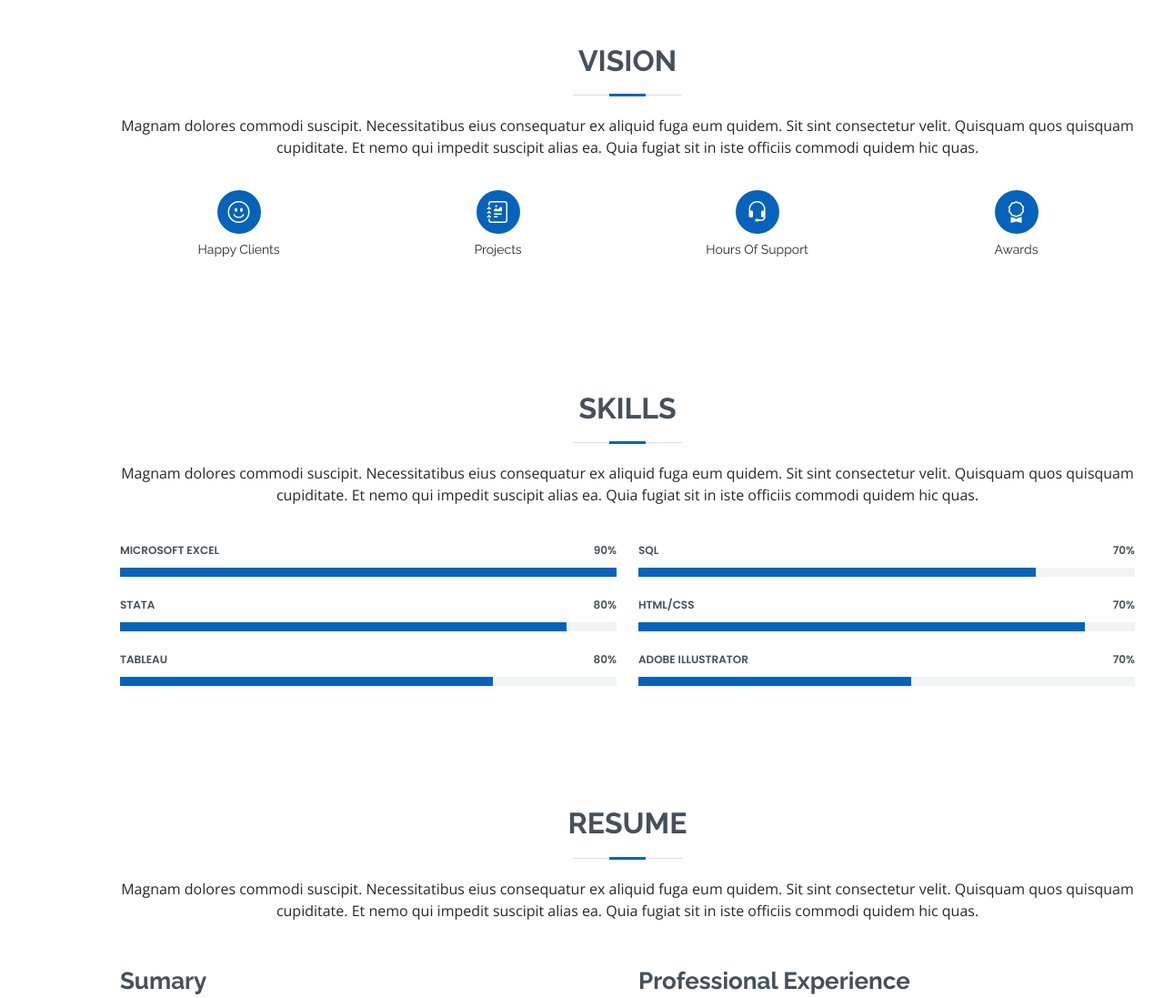
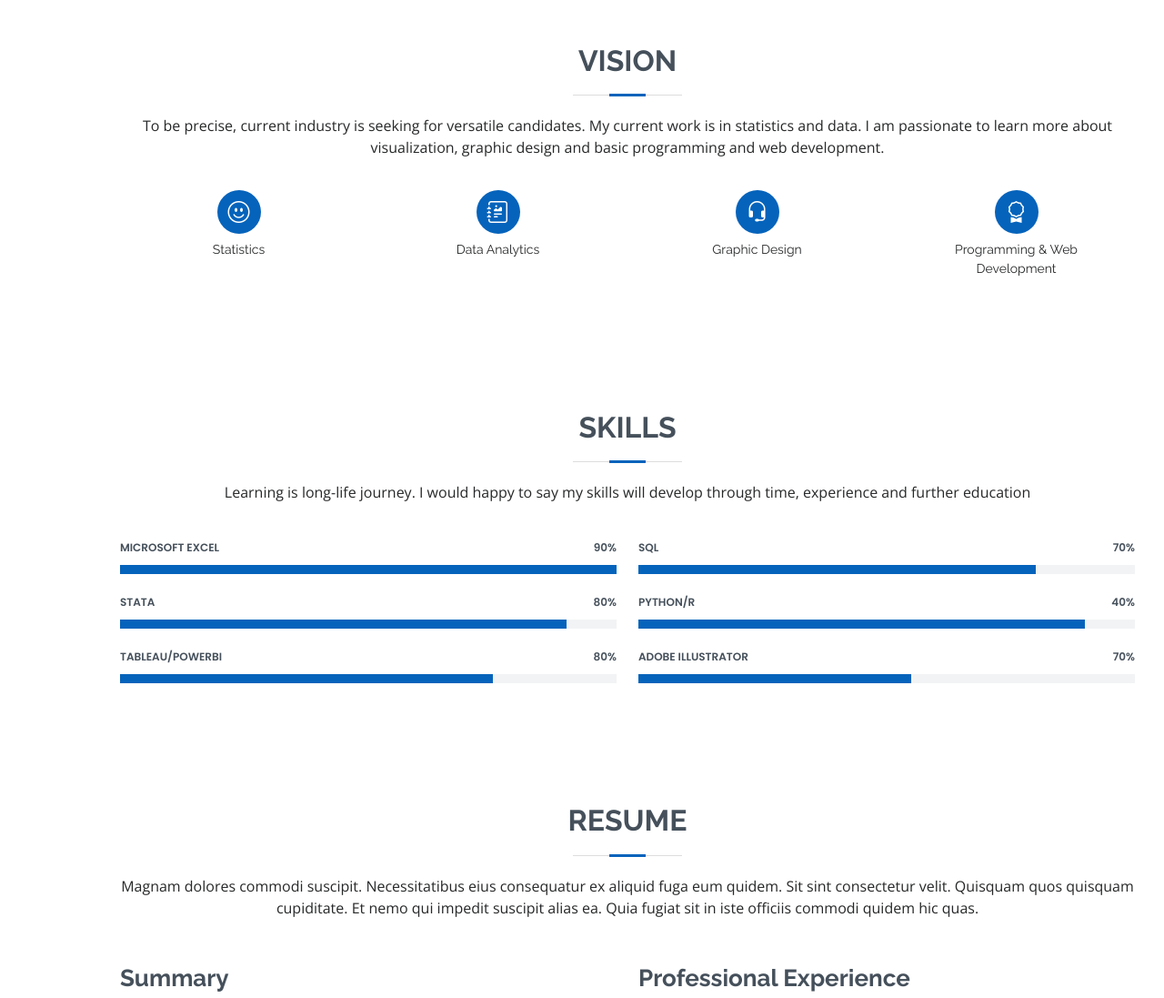
Before and after one commit to fathikamal90/fathikamal90.github.io, a plain HTML site: page index.html in a window 1280 px wide. Shown: the part 1440-2537 px from the top of the page at 91% size. Drawn offline with nearby package versions, Linux system fonts and the light colour scheme.

Commit message:
Add files via upload

```diff
--- a/index.html
+++ b/index.html
@@ -60,7 +60,7 @@
   <section id="hero" class="d-flex flex-column justify-content-center">
     <div class="container" data-aos="zoom-in" data-aos-delay="100">
       <h1>Fathi Kamal</h1>
-      <p>I'm <span class="typed" data-typed-items="Data Analyst, Assistant Statistics Officer"></span></p>
+      <p>I'm<span class="typed" data-typed-items="Future Data Specialist, Currently Assistant Statistics Officer"></span></p>
       <div class="social-links">
         <a href="#" class="twitter"><i class="bx bxl-twitter"></i></a>
         <a href="#" class="facebook"><i class="bx bxl-facebook"></i></a>
@@ -79,7 +79,7 @@
 
         <div class="section-title">
           <h2>About</h2>
-          <p>This section tells briefly about myself</p>
+          <p>This section tells briefly about myself, education background and current employment.</p>
         </div>
 
         <div class="row">
@@ -87,7 +87,7 @@
             <img src="assets/img/profile-img.jpg" class="img-fluid" alt="">
           </div>
           <div class="col-lg-8 pt-4 pt-lg-0 content">
-            <h3> Assistant Statistics Officer &amp; Data Analyst</h3>
+            <h3> Assistant Statistics Officer &amp; Future Data Specialist</h3>
             <p class="fst-italic">
               Lorem ipsum dolor sit amet, consectetur adipiscing elit, sed do eiusmod tempor incididunt ut labore et dolore
               magna aliqua.
@@ -126,7 +126,7 @@
 
         <div class="section-title">
           <h2>Vision</h2>
-          <p>Magnam dolores commodi suscipit. Necessitatibus eius consequatur ex aliquid fuga eum quidem. Sit sint consectetur velit. Quisquam quos quisquam cupiditate. Et nemo qui impedit suscipit alias ea. Quia fugiat sit in iste officiis commodi quidem hic quas.</p>
+          <p>To be precise, current industry is seeking for versatile candidates. My current work is in statistics and data. I am passionate to learn more about visualization, graphic design and basic programming and web development.</p>
         </div>
 
         <div class="row">
@@ -135,7 +135,7 @@
             <div class="count-box">
               <i class="bi bi-emoji-smile"></i>
               <span data-purecounter-start="0" data-purecounter-end="232" data-purecounter-duration="1" class="purecounter"></span>
-              <p>Happy Clients</p>
+              <p>Statistics</p>
             </div>
           </div>
 
@@ -143,7 +143,7 @@
             <div class="count-box">
               <i class="bi bi-journal-richtext"></i>
               <span data-purecounter-start="0" data-purecounter-end="521" data-purecounter-duration="1" class="purecounter"></span>
-              <p>Projects</p>
+              <p>Data Analytics</p>
             </div>
           </div>
 
@@ -151,7 +151,7 @@
             <div class="count-box">
               <i class="bi bi-headset"></i>
               <span data-purecounter-start="0" data-purecounter-end="1463" data-purecounter-duration="1" class="purecounter"></span>
-              <p>Hours Of Support</p>
+              <p>Graphic Design</p>
             </div>
           </div>
 
@@ -159,7 +159,7 @@
             <div class="count-box">
               <i class="bi bi-award"></i>
               <span data-purecounter-start="0" data-purecounter-end="25" data-purecounter-duration="1" class="purecounter"></span>
-              <p>Awards</p>
+              <p>Programming & Web Development</p>
             </div>
           </div>
 
@@ -174,7 +174,7 @@
 
         <div class="section-title">
           <h2>Skills</h2>
-          <p>Magnam dolores commodi suscipit. Necessitatibus eius consequatur ex aliquid fuga eum quidem. Sit sint consectetur velit. Quisquam quos quisquam cupiditate. Et nemo qui impedit suscipit alias ea. Quia fugiat sit in iste officiis commodi quidem hic quas.</p>
+          <p>Learning is long-life journey. I would happy to say my skills will develop through time, experience and further education</p>
         </div>
 
         <div class="row skills-content">
@@ -182,7 +182,7 @@
           <div class="col-lg-6">
 
             <div class="progress">
-              <span class="skill">Microsoft Excel <i class="val">90%</i></span>
+              <span class="skill">Microsoft Excel<i class="val">90%</i></span>
               <div class="progress-bar-wrap">
                 <div class="progress-bar" role="progressbar" aria-valuenow="100" aria-valuemin="0" aria-valuemax="100"></div>
               </div>
@@ -196,7 +196,7 @@
             </div>
 
             <div class="progress">
-              <span class="skill">Tableau <i class="val">80%</i></span>
+              <span class="skill">Tableau/PowerBI <i class="val">80%</i></span>
               <div class="progress-bar-wrap">
                 <div class="progress-bar" role="progressbar" aria-valuenow="75" aria-valuemin="0" aria-valuemax="100"></div>
               </div>
@@ -214,7 +214,7 @@
             </div>
 
             <div class="progress">
-              <span class="skill">HTML/CSS <i class="val">70%</i></span>
+              <span class="skill">Python/R <i class="val">40%</i></span>
               <div class="progress-bar-wrap">
                 <div class="progress-bar" role="progressbar" aria-valuenow="90" aria-valuemin="0" aria-valuemax="100"></div>
               </div>
@@ -245,7 +245,7 @@
 
         <div class="row">
           <div class="col-lg-6">
-            <h3 class="resume-title">Sumary</h3>
+            <h3 class="resume-title">Summary</h3>
             <div class="resume-item pb-0">
               <h4>Fathi Kamal Md Isa</h4>
               <p><em>Innovative and deadline-driven Graphic Designer with 3+ years of experience designing and developing user-centered digital/print marketing material from initial concept to final, polished deliverable.</em></p>
```
